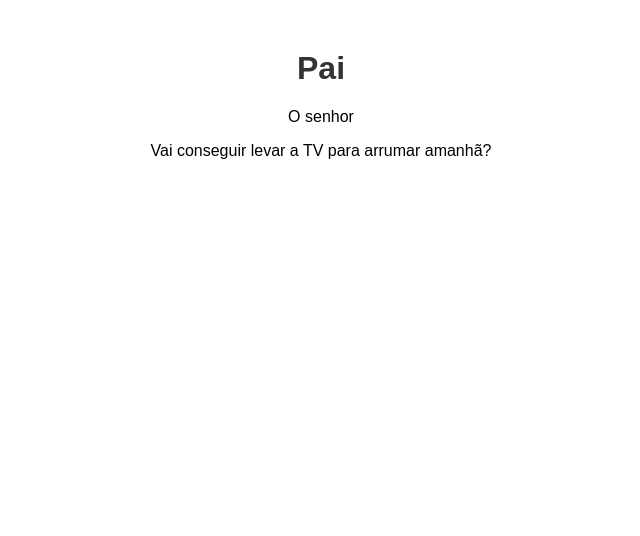
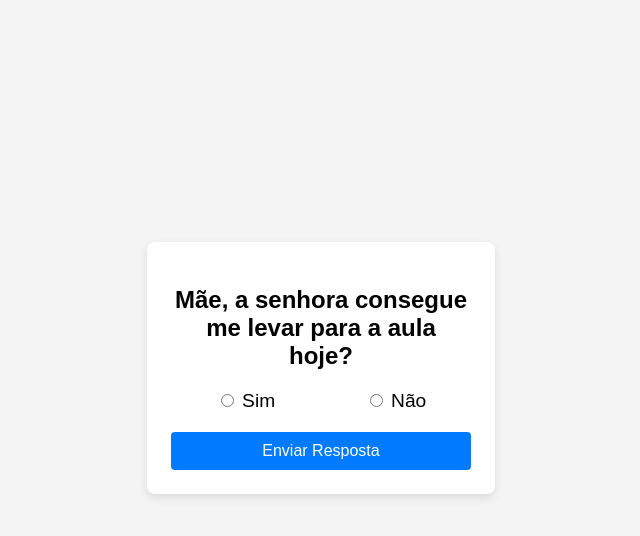
Before and after one commit to httpSnooow/test-website, a plain HTML site: page index.html in a window 1280 px wide. Shown: the whole page, without its empty margins (319-959 px from the left). Drawn offline with Linux system fonts and the light colour scheme.

Commit message:
Adiciona formulário de pergunta Sim/Não

```diff
--- a/index.html
+++ b/index.html
@@ -3,15 +3,46 @@
 <head>
     <meta charset="UTF-8">
     <meta name="viewport" content="width=device-width, initial-scale=1.0">
-    <title>pai</title>
+    <title>Pergunta</title>
     <style>
-        body { font-family: Arial, sans-serif; text-align: center; margin-top: 50px; }
-        h1 { color: #333; }
+        body { font-family: Arial, sans-serif; display: grid; place-items: center; min-height: 90vh; background-color: #f4f4f4; }
+        .formulario-card {
+            background: #fff;
+            border-radius: 8px;
+            box-shadow: 0 4px 10px rgba(0,0,0,0.1);
+            padding: 24px;
+            width: 300px;
+        }
+        h2 { text-align: center; }
+        .opcoes { margin: 20px 0; display: flex; justify-content: space-around; }
+        .opcoes label { font-size: 1.2em; cursor: pointer; }
+        button { width: 100%; padding: 10px; background-color: #007bff; color: white; border: none; border-radius: 4px; cursor: pointer; font-size: 16px; }
+        button:hover { background-color: #0056b3; }
     </style>
 </head>
 <body>
-    <h1>Pai</h1>
-    <p>O senhor</p>
-    <p>Vai conseguir levar a TV para arrumar amanhã?</p>
+
+    <div class="formulario-card">
+        <form action="https://formspree.io/f/xldoqnkb" method="POST">
+
+            <h2>Mãe, a senhora consegue me levar para a aula hoje?</h2>
+
+            <div class="opcoes">
+                <label>
+                    <input type="radio" name="resposta" value="Sim" required>
+                    Sim
+                </label>
+
+                <label>
+                    <input type="radio" name="resposta" value="Nao" required>
+                    Não
+                </label>
+            </div>
+
+            <button type="submit">Enviar Resposta</button>
+
+        </form>
+    </div>
+
 </body>
 </html>
```
